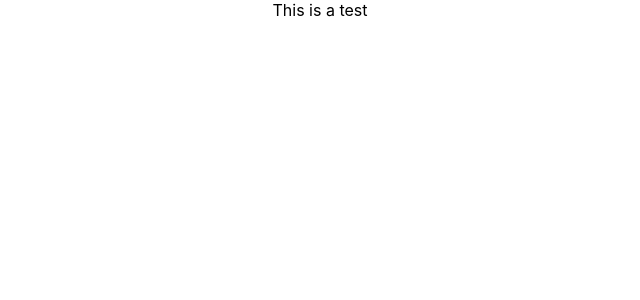
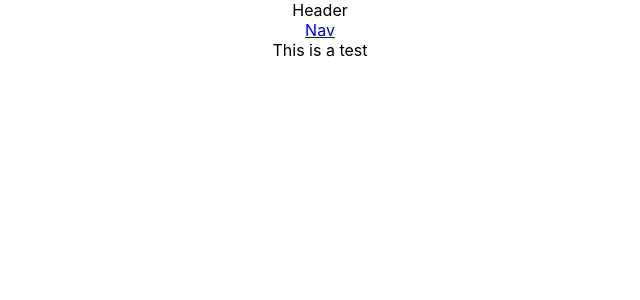
Before and after one commit to rpeterson87/photography-gallery-frontend, a React (Create React App) app: page / in a window 1280 px wide. Shown: the top 300 px of the page, without its empty margins (320-960 px from the left). Built offline with nearby package versions, Linux system fonts and the light colour scheme.

Commit message:
Header Working

```diff
--- a/src/components/App.js
+++ b/src/components/App.jsx
@@ -1,8 +1,11 @@
 import '../styles/App.css';
+import Header from './Header';
+
 
 function App() {
   return (
     <div className="App">
+        <Header/>
         This is a test
     </div>
   );
--- a/src/components/Header.jsx
+++ b/src/components/Header.jsx
@@ -0,0 +1,24 @@
+import { Link } from "react-router-dom"
+
+const Nav = () => {
+  return (
+    <nav className="nav">
+    <Link>
+    <div>Nav</div>
+    </Link>
+    </nav>
+  )
+}
+
+
+const Header = () => {
+    return (
+        <header>
+            Header
+            <Nav></Nav>
+        </header>
+    )
+}
+
+export default Header
+export {Nav}
```
